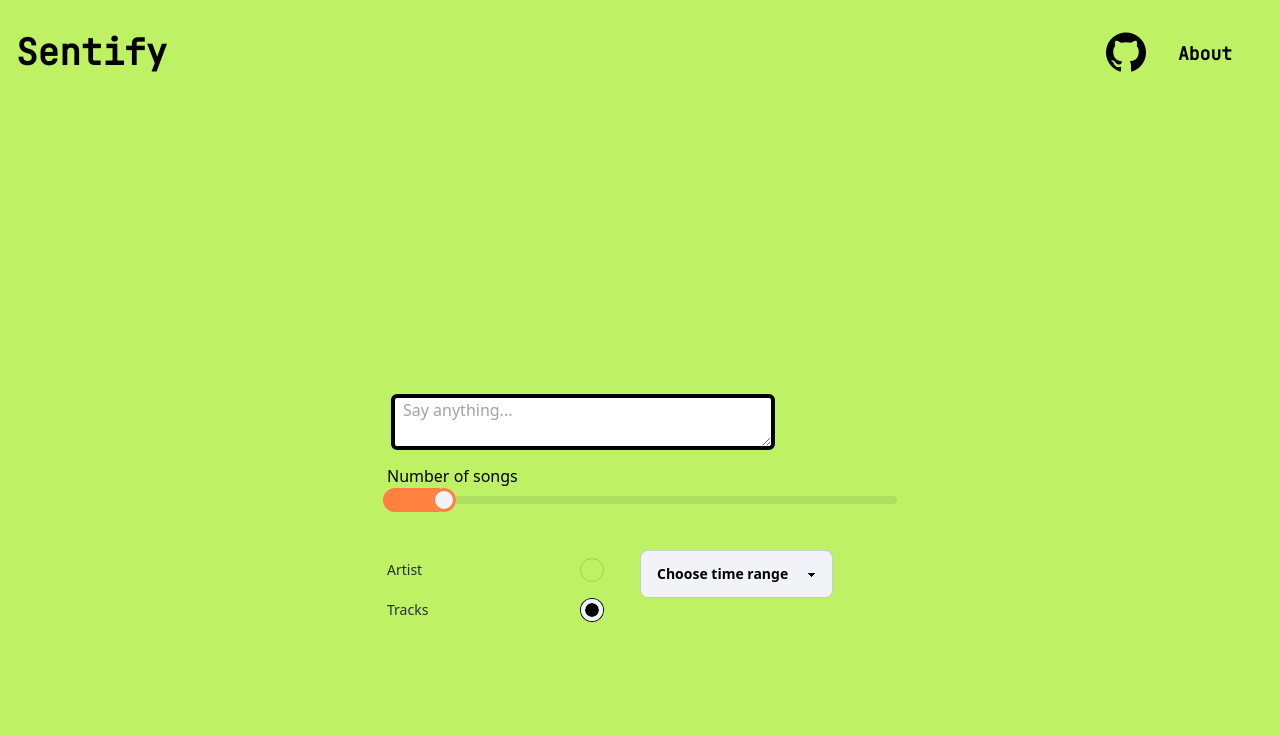
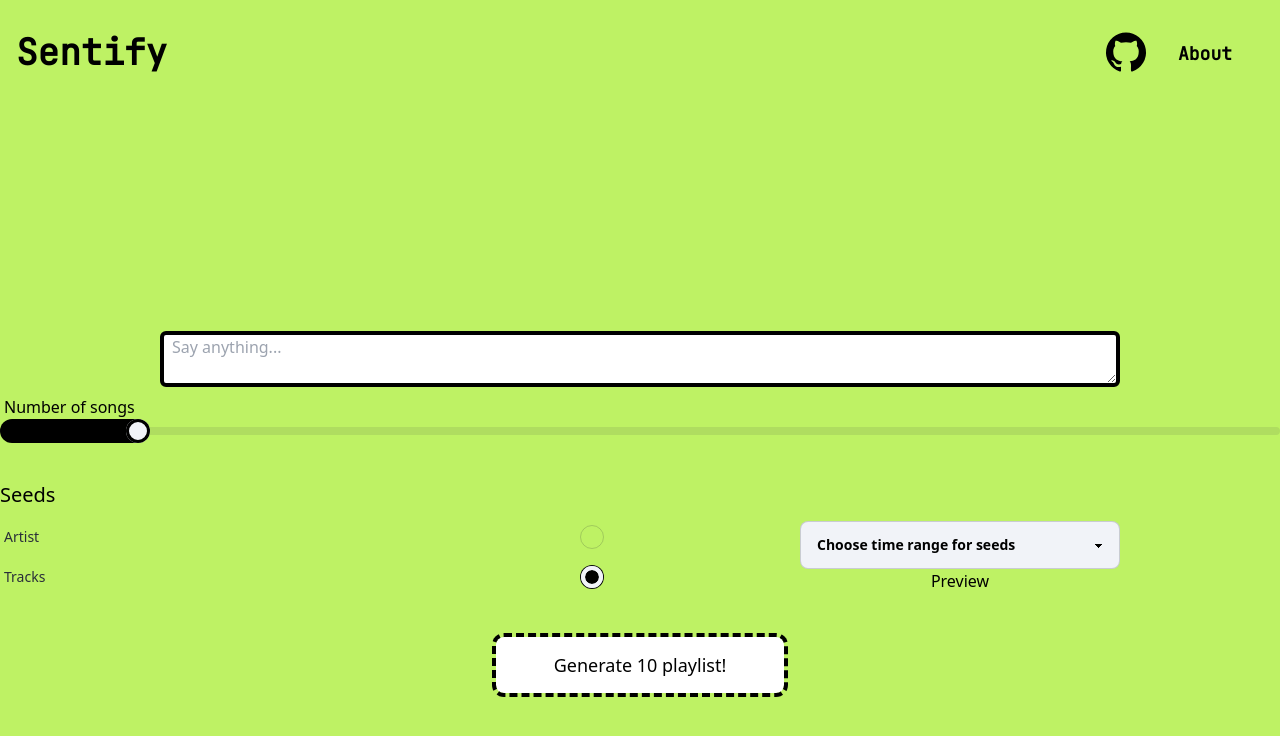
Before and after one commit to afoshiok/Sentify, a Vue app in the folder frontend/sentify/: page /playlist in a window 1280 px wide. Shown: the top 736 px of the page. Built offline with nearby package versions, Linux system fonts and the light colour scheme.

Commit message:
Trying to add reactivity to "/playlist"

```diff
--- a/frontend/sentify/src/components/Playlist.vue
+++ b/frontend/sentify/src/components/Playlist.vue
@@ -1,13 +1,16 @@
 <template>
-    <section class="flex flex-col justify-center items-center align-center min-h-screen">
-        <form class="">
-            <div>
-                <textarea class="border-4 border-black px-2 m-2 rounded-md w-96" type="text" placeholder="Say anything..."></textarea>
+    <section class="flex flex-col justify-center align-center min-h-screen">
+        <section>
+            <div class="flex justify-center">
+                <textarea class="border-4 border-black px-2 m-2 rounded-md w-3/4" type="text" placeholder="Say anything..."></textarea>
             </div>
             <div class="mb-8">
                 <label class="px-1">Number of songs</label>
-                <input type="range" min="0" max="100" value="10" class="range range-primary" step="10"/>
+                <input type="range" min="0" max="100" v-bind:value="song_num" class="range range-primary" step="10"/>
             </div>
+
+            <!-- Radio buttons for Seed preference -->
+            <h1 class="text-xl mb-2">Seeds</h1>
             <div class="grid grid-cols-2">
                 <div class="pr-8">
                     <div class="form-control">
@@ -25,14 +28,36 @@
                 </div>
 
                 <!-- Select for Seed time range -->
+                <div class="flex flex-col justify-center items-center">
                     <select class="select select-bordered w-3/4 max-w-xs">
                         <option disabled selected>Choose time range for seeds</option>
                         <option>Short</option>
                         <option>Medium</option>
                         <option>Long</option>
                     </select>
+                    <button>Preview</button>
                 </div>
 
-        </form>
+            </div>
+        </section>
+        <div class="mt-10 flex justify-center">
+            <button class="bg-white rounded-lg h-14 w-72 flex flex-row justify-center items-center outline-4 outline-dashed">
+                <span class="text-lg">Generate {{song_num}} playlist!</span>
+            </button>
+        </div>
     </section>
 </template>
+
+<script lang="ts">
+    import { reactive, ref } from 'vue';
+
+    export default {
+        setup(){
+            let song_num = ref(10)
+            return {
+                song_num
+            }
+        }
+    }
+
+</script>
--- a/frontend/sentify/tailwind.config.cjs
+++ b/frontend/sentify/tailwind.config.cjs
@@ -15,7 +15,7 @@ module.exports = {
       {
         mytheme: {
 
-              "primary": "#FF8040",
+              "primary": "#000000",
 
               "secondary": "#e58124",
 
```
Lines whose indentation alone changed are shown as unchanged.
